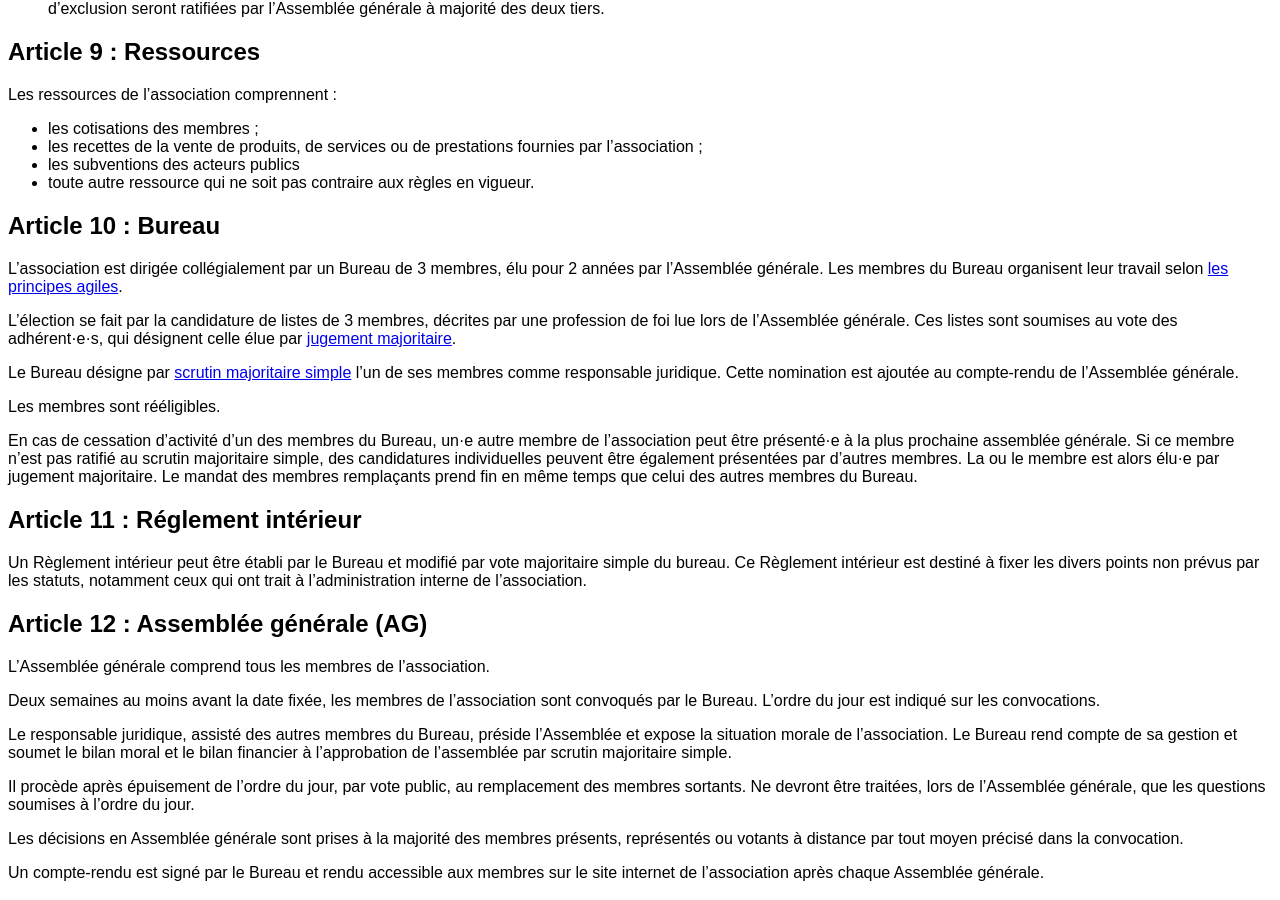
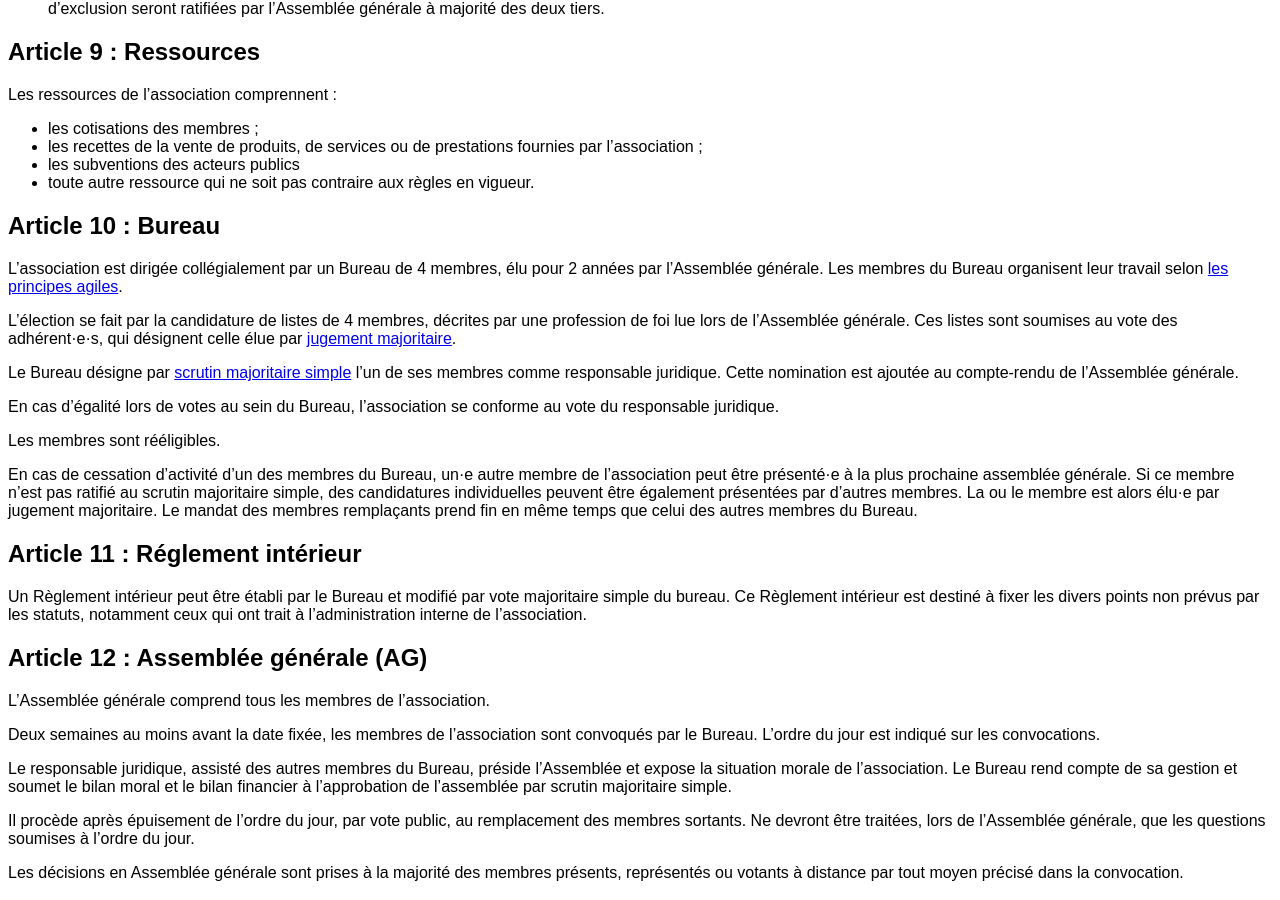
Before and after one commit to mes-aides/vie-associative, a Jekyll site: the page built from statuts.md, in a window 1280 px wide and 900 px high, scrolled down 1030 px. Built offline with Jekyll 4.4.1, drawn with Linux system fonts in a browser that asks for light colours.

Commit message:
Ajuste le nombre de membres au bureau

```diff
--- a/statuts.md
+++ b/statuts.md
@@ -65,11 +65,13 @@ Les ressources de l’association comprennent :
 
 ## Bureau
 
-L’association est dirigée collégialement par un Bureau de 3 membres, élu pour 2 années par l’Assemblée générale. Les membres du Bureau organisent leur travail selon [les principes agiles](https://agilemanifesto.org/iso/fr/manifesto.html).
+L’association est dirigée collégialement par un Bureau de 4 membres, élu pour 2 années par l’Assemblée générale. Les membres du Bureau organisent leur travail selon [les principes agiles](https://agilemanifesto.org/iso/fr/manifesto.html).
 
-L’élection se fait par la candidature de listes de 3 membres, décrites par une profession de foi lue lors de l’Assemblée générale. Ces listes sont soumises au vote des adhérent·e·s, qui désignent celle élue par [jugement majoritaire](#jugement-majoritaire).
+L’élection se fait par la candidature de listes de 4 membres, décrites par une profession de foi lue lors de l’Assemblée générale. Ces listes sont soumises au vote des adhérent·e·s, qui désignent celle élue par [jugement majoritaire](#jugement-majoritaire).
 
 Le Bureau désigne par [scrutin majoritaire simple](#scrutin-majoritaire) l’un de ses membres comme responsable juridique. Cette nomination est ajoutée au compte-rendu de l’Assemblée générale.
+
+En cas d'égalité lors de votes au sein du Bureau, l'association se conforme au vote du responsable juridique.
 
 Les membres sont rééligibles.
 
```
